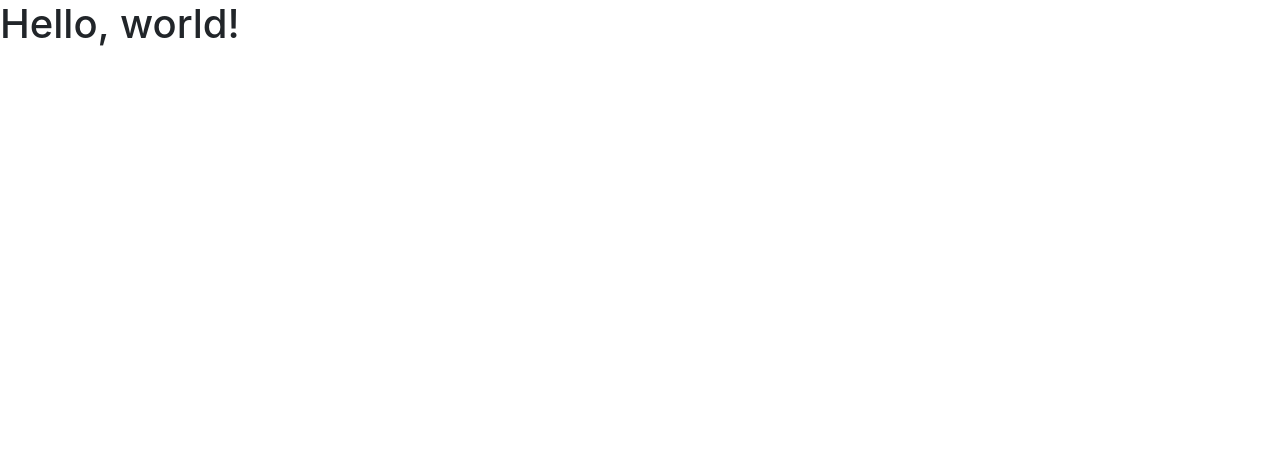
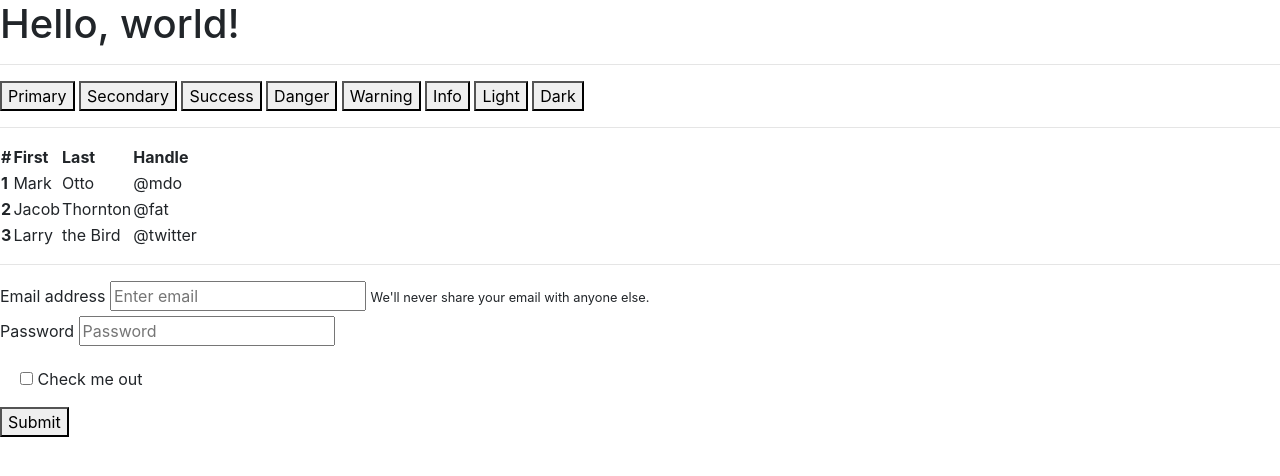
Before and after one commit to yuemori/bootstrap-sandbox, a plain HTML site: page index.html in a window 1280 px wide. Drawn offline with nearby package versions, Linux system fonts and the light colour scheme.

Commit message:
Add example html tags

```diff
--- a/index.html
+++ b/index.html
@@ -13,6 +13,69 @@
   <body>
     <h1>Hello, world!</h1>
 
+    <hr>
+
+    <button type="button">Primary</button>
+    <button type="button">Secondary</button>
+    <button type="button">Success</button>
+    <button type="button">Danger</button>
+    <button type="button">Warning</button>
+    <button type="button">Info</button>
+    <button type="button">Light</button>
+    <button type="button">Dark</button>
+
+    <hr>
+
+    <table>
+      <thead>
+        <tr>
+          <th scope="col">#</th>
+          <th scope="col">First</th>
+          <th scope="col">Last</th>
+          <th scope="col">Handle</th>
+        </tr>
+      </thead>
+      <tbody>
+        <tr>
+          <th scope="row">1</th>
+          <td>Mark</td>
+          <td>Otto</td>
+          <td>@mdo</td>
+        </tr>
+        <tr>
+          <th scope="row">2</th>
+          <td>Jacob</td>
+          <td>Thornton</td>
+          <td>@fat</td>
+        </tr>
+        <tr>
+          <th scope="row">3</th>
+          <td>Larry</td>
+          <td>the Bird</td>
+          <td>@twitter</td>
+        </tr>
+      </tbody>
+    </table>
+
+    <hr>
+
+    <form>
+      <div>
+        <label for="exampleInputEmail1">Email address</label>
+        <input type="email" id="exampleInputEmail1" aria-describedby="emailHelp" placeholder="Enter email">
+        <small id="emailHelp">We'll never share your email with anyone else.</small>
+      </div>
+      <div class="form-group">
+        <label for="exampleInputPassword1">Password</label>
+        <input type="password" id="exampleInputPassword1" placeholder="Password">
+      </div>
+      <div class="form-group form-check">
+        <input type="checkbox" id="exampleCheck1">
+        <label class="form-check-label" for="exampleCheck1">Check me out</label>
+      </div>
+      <button type="submit">Submit</button>
+    </form>
+
     <!-- Optional JavaScript -->
     <!-- jQuery first, then Popper.js, then Bootstrap JS -->
     <script src="https://code.jquery.com/jquery-3.3.1.slim.min.js" integrity="sha384-q8i/X+965DzO0rT7abK41JStQIAqVgRVzpbzo5smXKp4YfRvH+8abtTE1Pi6jizo" crossorigin="anonymous"></script>
```
